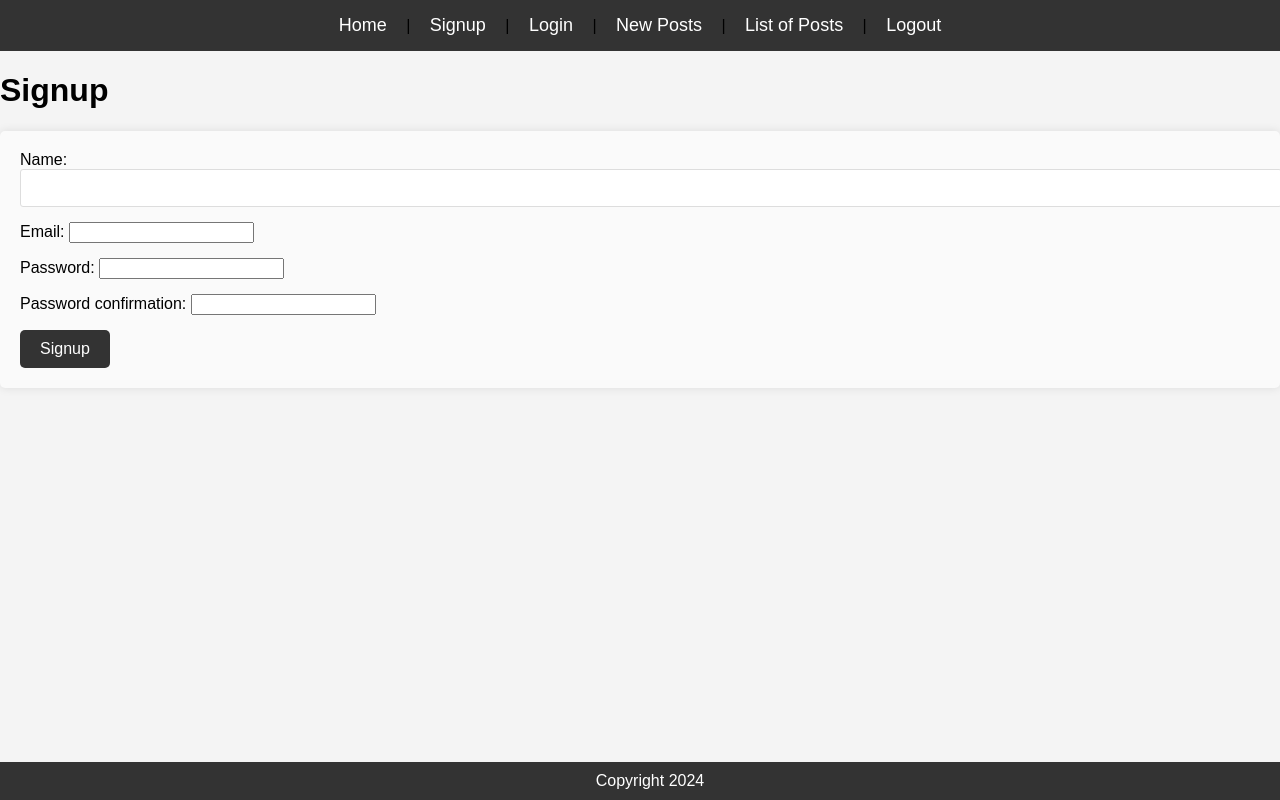
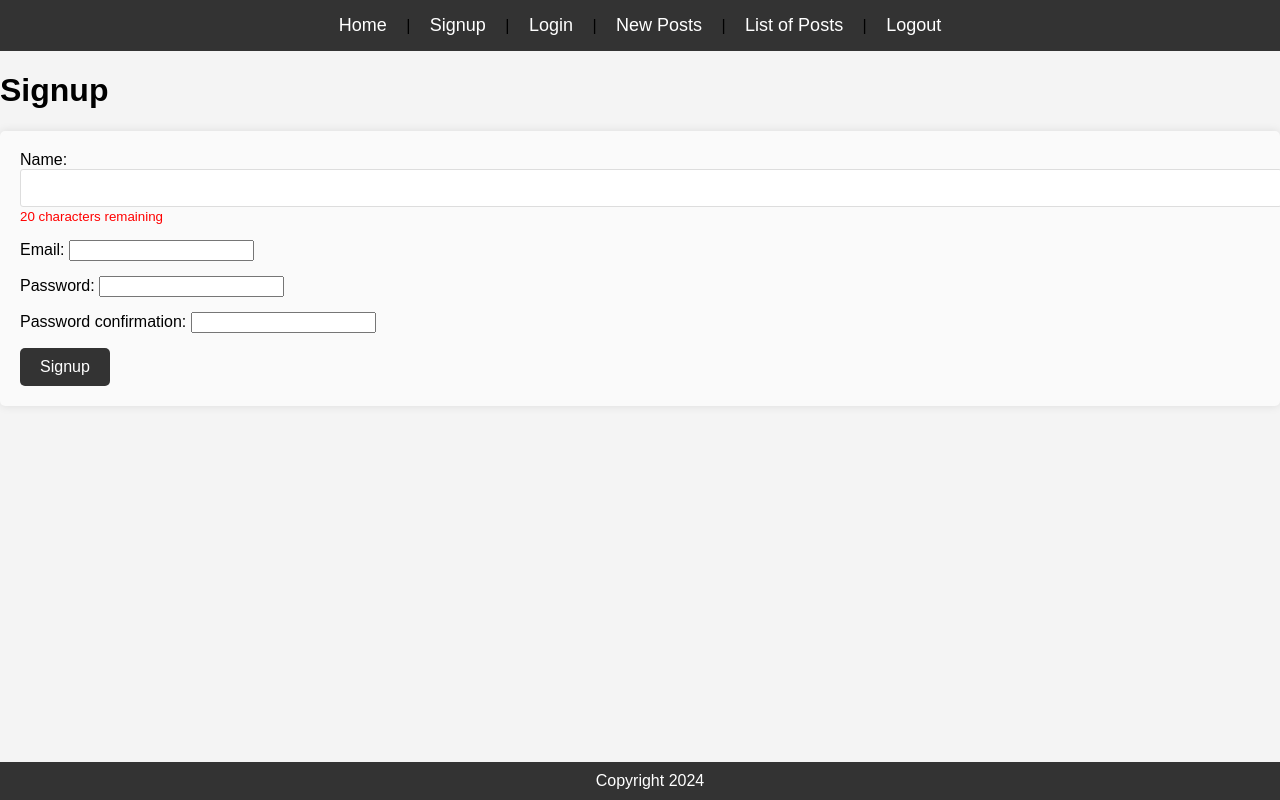
Before and after one commit to FelixAGonzales/blog-frontend-, a React (Vite) app: page /signup in a window 1280 px wide. Built offline with nearby package versions, Linux system fonts and the light colour scheme.

Commit message:
added character limit to signup page

```diff
--- a/src/PostsPage.jsx
+++ b/src/PostsPage.jsx
@@ -21,13 +21,13 @@ export function PostsPage() {
   //   })
   // }
 
-  // const getAnimalsShow = () => {
-  //   console.log('Hello');
-  //   axios.get("http://localhost:3000/posts/1.json").then(response => {
-  //     console.log(response.data);
-  //     // setAnimals(response.data);
-  //   })
-  // }
+  const getAnimalsShow = () => {
+    console.log('Hello');
+    axios.get("http://localhost:3000/posts/1.json").then(response => {
+      console.log(response.data);
+      // setAnimals(response.data);
+    })
+  }
 
   // const getAnimalsCreate = () => {
   //   console.log('Hello');
@@ -71,10 +71,10 @@ export function PostsPage() {
 
 
 
-  // const handleShow = (animal) => {
-  //   setCurrentAnimal(animal);
-  //   setIsAnimalsShowVisible(true);
-  // };
+  const handleShow = (animal) => {
+    setCurrentAnimal(animal);
+    setIsAnimalsShowVisible(true);
+  };
 
   const handleClose = () => {
     setIsAnimalsShowVisible(false);
--- a/src/SignupPage.jsx
+++ b/src/SignupPage.jsx
@@ -3,6 +3,7 @@ import { useState } from "react";
 
 export function SignupPage() {
   const [errors, setErrors] = useState([]);
+  const [name, setName] = useState("");
 
   const handleSubmit = (event) => {
     event.preventDefault();
@@ -31,7 +32,15 @@ export function SignupPage() {
       </ul>
       <form onSubmit={handleSubmit}>
         <div>
-          Name: <input name="name" type="text" />
+          Name:
+          <input
+            name="name"
+            type="text"
+            value={name}
+            onChange={(event) => setName(event.target.value)}
+            maxLength={20}
+            />
+            <small>{20 - name.length} characters remaining</small>
         </div>
         <div>
           Email: <input name="email" type="email" />
--- a/src/index.css
+++ b/src/index.css
@@ -132,3 +132,7 @@ footer {
 footer p {
   margin: 0;
 }
+
+#signup small {
+  color: red;
+}
```
